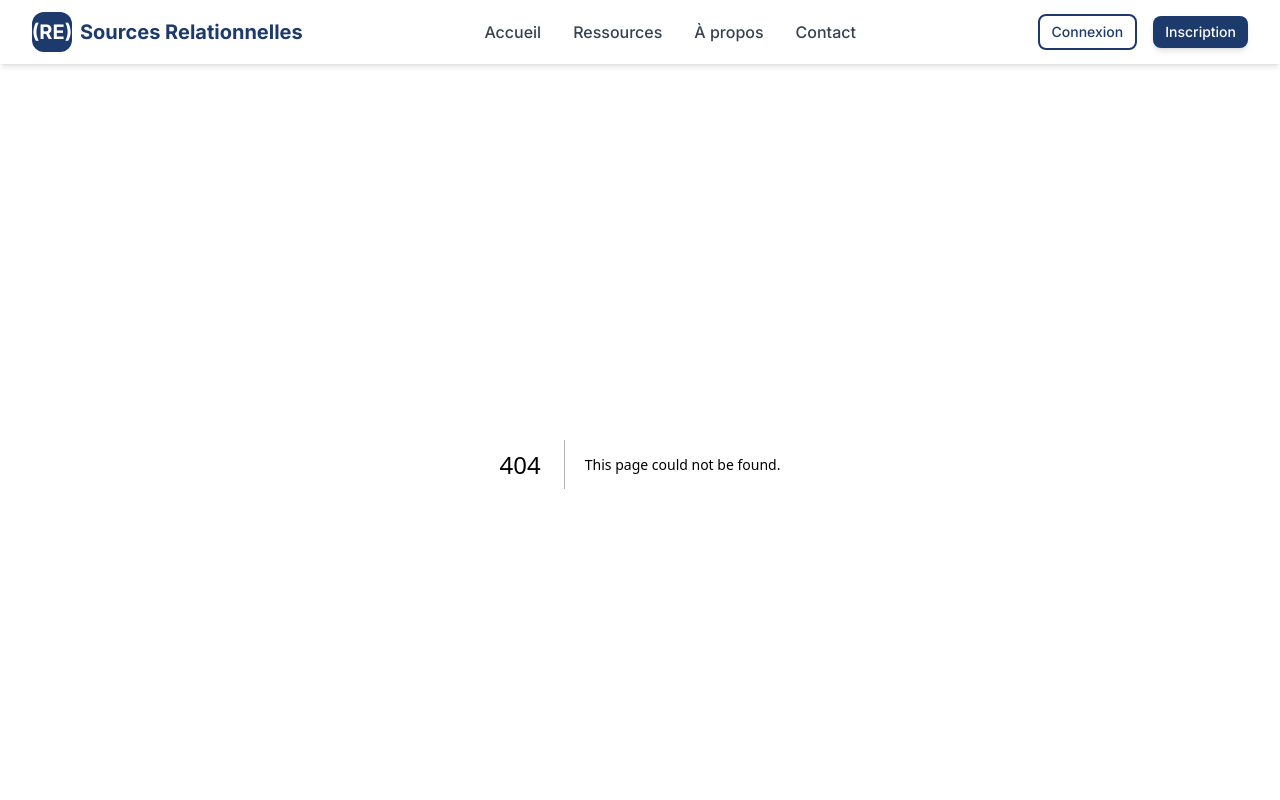
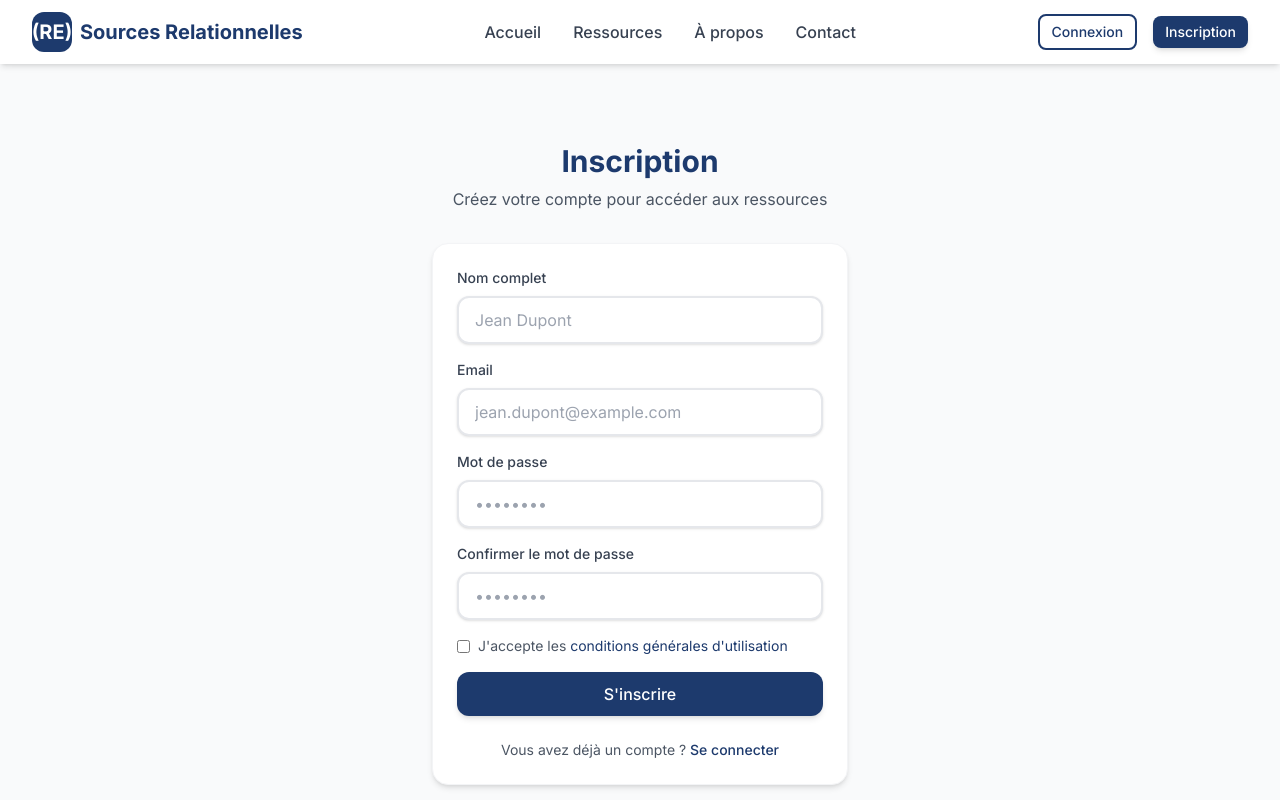
Before and after one commit to cesi-2025/grp2-ressources-relationnelles, a Next.js app in the folder apps/web/: page /auth/inscription in a window 1280 px wide. Before the commit this address had no page. Shown: the top 800 px of the page. Built offline with nearby package versions, Linux system fonts and the light colour scheme.

Commit message:
feat: création des routes d'authentification
- Page d'inscription avec formulaire complet
- Page de connexion avec option 'se souvenir de moi'
- Validation des champs et gestion d'erreurs
- Liens entre inscription et connexion
- Design cohérent avec la charte graphique

```diff
--- /dev/null
+++ b/apps/web/src/app/auth/connexion/page.tsx
@@ -0,0 +1,59 @@
+import Card from "@/components/ui/Card";
+import Input from "@/components/ui/Input";
+import Button from "@/components/ui/Button";
+import Link from "next/link";
+
+export default function ConnexionPage() {
+  return (
+    <div className="bg-gray-50 min-h-screen py-12 flex items-center justify-center">
+      <div className="max-w-md w-full px-4">
+        <div className="text-center mb-8">
+          <h1 className="text-3xl font-bold text-primary mb-2">Connexion</h1>
+          <p className="text-gray-600">
+            Connectez-vous pour accéder à votre compte
+          </p>
+        </div>
+
+        <Card>
+          <form className="space-y-4">
+            <Input
+              label="Email"
+              type="email"
+              placeholder="jean.dupont@example.com"
+              required
+            />
+            <Input
+              label="Mot de passe"
+              type="password"
+              placeholder="••••••••"
+              required
+            />
+
+            <div className="flex items-center justify-between text-sm">
+              <div className="flex items-center">
+                <input type="checkbox" id="remember" className="mr-2" />
+                <label htmlFor="remember" className="text-gray-600">
+                  Se souvenir de moi
+                </label>
+              </div>
+              <Link href="/auth/mot-de-passe-oublie" className="text-primary hover:underline">
+                Mot de passe oublié ?
+              </Link>
+            </div>
+
+            <Button variant="primary" className="w-full" type="submit">
+              Se connecter
+            </Button>
+          </form>
+
+          <div className="mt-6 text-center text-sm text-gray-600">
+            Vous n&apos;avez pas de compte ?{" "}
+            <Link href="/auth/inscription" className="text-primary font-medium hover:underline">
+              S&apos;inscrire
+            </Link>
+          </div>
+        </Card>
+      </div>
+    </div>
+  );
+}
--- /dev/null
+++ b/apps/web/src/app/auth/inscription/page.tsx
@@ -0,0 +1,74 @@
+import Card from "@/components/ui/Card";
+import Input from "@/components/ui/Input";
+import Button from "@/components/ui/Button";
+import Link from "next/link";
+
+export default function InscriptionPage() {
+  return (
+    <div className="bg-gray-50 min-h-screen py-12 flex items-center justify-center">
+      <div className="max-w-md w-full px-4">
+        <div className="text-center mb-8">
+          <h1 className="text-3xl font-bold text-primary mb-2">Inscription</h1>
+          <p className="text-gray-600">
+            Créez votre compte pour accéder aux ressources
+          </p>
+        </div>
+
+        <Card>
+          <form className="space-y-4">
+            <Input
+              label="Nom complet"
+              type="text"
+              placeholder="Jean Dupont"
+              required
+            />
+            <Input
+              label="Email"
+              type="email"
+              placeholder="jean.dupont@example.com"
+              required
+            />
+            <Input
+              label="Mot de passe"
+              type="password"
+              placeholder="••••••••"
+              required
+            />
+            <Input
+              label="Confirmer le mot de passe"
+              type="password"
+              placeholder="••••••••"
+              required
+            />
+
+            <div className="flex items-start">
+              <input
+                type="checkbox"
+                id="terms"
+                className="mt-1 mr-2"
+                required
+              />
+              <label htmlFor="terms" className="text-sm text-gray-600">
+                J&apos;accepte les{" "}
+                <Link href="/cgu" className="text-primary hover:underline">
+                  conditions générales d&apos;utilisation
+                </Link>
+              </label>
+            </div>
+
+            <Button variant="primary" className="w-full" type="submit">
+              S&apos;inscrire
+            </Button>
+          </form>
+
+          <div className="mt-6 text-center text-sm text-gray-600">
+            Vous avez déjà un compte ?{" "}
+            <Link href="/auth/connexion" className="text-primary font-medium hover:underline">
+              Se connecter
+            </Link>
+          </div>
+        </Card>
+      </div>
+    </div>
+  );
+}
--- /dev/null
+++ b/apps/web/src/app/ressources/page.tsx
@@ -0,0 +1,51 @@
+import Card from "@/components/ui/Card";
+import Badge from "@/components/ui/Badge";
+
+export default function RessourcesPage() {
+  const categories = [
+    { id: 1, name: "Communication", count: 12, color: "primary" },
+    { id: 2, name: "Écoute active", count: 8, color: "secondary" },
+    { id: 3, name: "Empathie", count: 15, color: "accent" },
+    { id: 4, name: "Gestion des conflits", count: 10, color: "primary" },
+    { id: 5, name: "Intelligence émotionnelle", count: 7, color: "secondary" },
+    { id: 6, name: "Collaboration", count: 9, color: "accent" },
+  ];
+
+  return (
+    <div className="bg-gray-50 min-h-screen py-12">
+      <div className="max-w-7xl mx-auto px-4 sm:px-6 lg:px-8">
+        {/* Header */}
+        <div className="mb-12">
+          <h1 className="text-4xl font-bold text-primary mb-4">
+            Ressources Relationnelles
+          </h1>
+          <p className="text-xl text-gray-600">
+            Découvrez nos ressources pour améliorer vos relations avec les autres
+          </p>
+        </div>
+
+        {/* Categories Grid */}
+        <div className="grid grid-cols-1 md:grid-cols-2 lg:grid-cols-3 gap-6">
+          {categories.map((category) => (
+            <Card key={category.id} hover className="cursor-pointer">
+              <div className="flex justify-between items-start mb-3">
+                <h3 className="text-xl font-semibold text-gray-800">
+                  {category.name}
+                </h3>
+                <Badge variant={category.color as any} size="sm">
+                  {category.count}
+                </Badge>
+              </div>
+              <p className="text-gray-600 mb-4">
+                Explorez les ressources pour développer vos compétences en {category.name.toLowerCase()}
+              </p>
+              <button className="text-primary font-medium hover:underline">
+                Voir les ressources →
+              </button>
+            </Card>
+          ))}
+        </div>
+      </div>
+    </div>
+  );
+}
```
